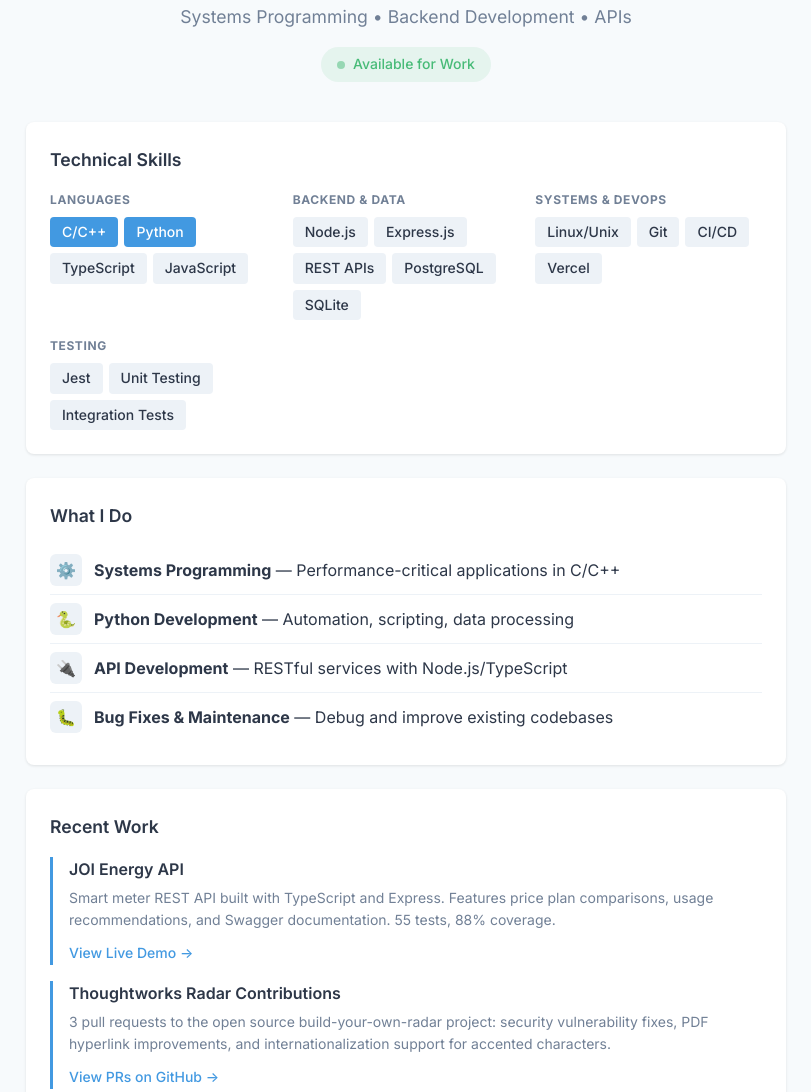
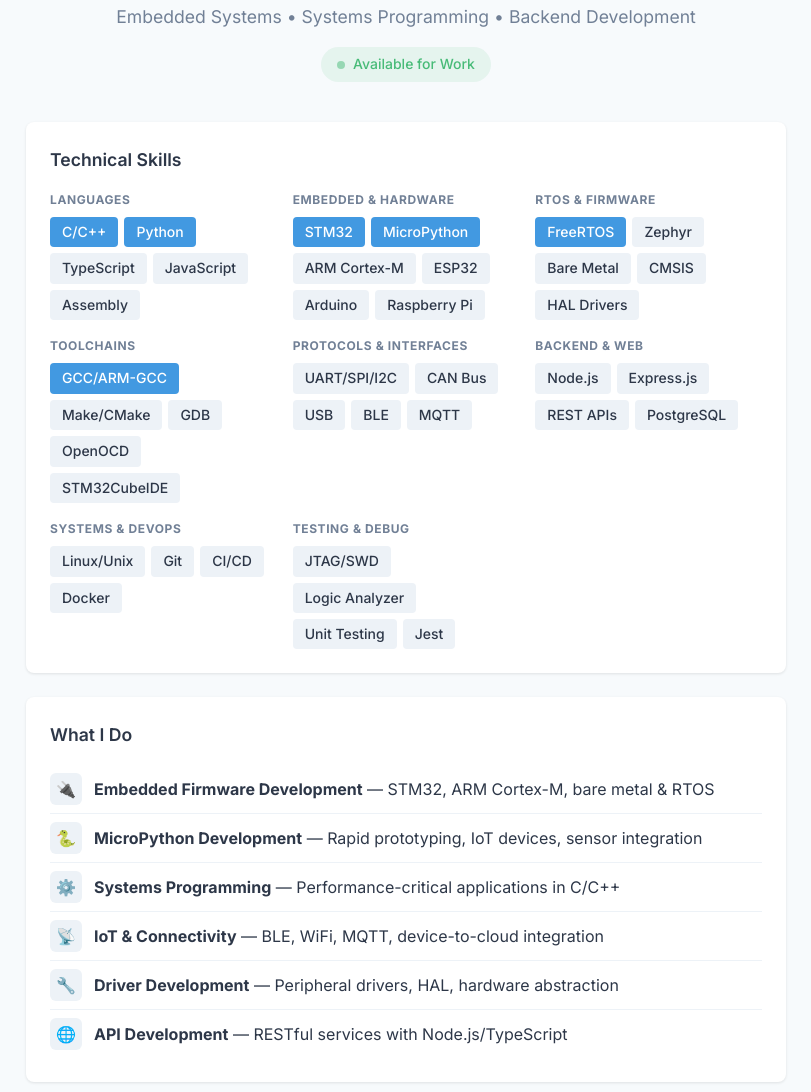
Before and after one commit to bob10042/joy-of-energy-typescript, a website: page public/hire.html in a window 1280 px wide. Shown: the part 236-1328 px from the top of the page, without its empty margins (234-1045 px from the left). Drawn offline with Linux system fonts and the light colour scheme.

Commit message:
Add embedded/microcontroller skills to hire page

```diff
--- a/public/hire.html
+++ b/public/hire.html
@@ -251,7 +251,7 @@
         <header>
             <div class="avatar">👨‍💻</div>
             <h1>Software Developer</h1>
-            <p class="tagline">Systems Programming • Backend Development • APIs</p>
+            <p class="tagline">Embedded Systems • Systems Programming • Backend Development</p>
             <span class="status">Available for Work</span>
         </header>
 
@@ -265,16 +265,57 @@
                         <span class="skill-tag primary">Python</span>
                         <span class="skill-tag">TypeScript</span>
                         <span class="skill-tag">JavaScript</span>
+                        <span class="skill-tag">Assembly</span>
                     </div>
                 </div>
                 <div class="skill-category">
-                    <h3>Backend & Data</h3>
+                    <h3>Embedded & Hardware</h3>
+                    <div class="skill-list">
+                        <span class="skill-tag primary">STM32</span>
+                        <span class="skill-tag primary">MicroPython</span>
+                        <span class="skill-tag">ARM Cortex-M</span>
+                        <span class="skill-tag">ESP32</span>
+                        <span class="skill-tag">Arduino</span>
+                        <span class="skill-tag">Raspberry Pi</span>
+                    </div>
+                </div>
+                <div class="skill-category">
+                    <h3>RTOS & Firmware</h3>
+                    <div class="skill-list">
+                        <span class="skill-tag primary">FreeRTOS</span>
+                        <span class="skill-tag">Zephyr</span>
+                        <span class="skill-tag">Bare Metal</span>
+                        <span class="skill-tag">CMSIS</span>
+                        <span class="skill-tag">HAL Drivers</span>
+                    </div>
+                </div>
+                <div class="skill-category">
+                    <h3>Toolchains</h3>
+                    <div class="skill-list">
+                        <span class="skill-tag primary">GCC/ARM-GCC</span>
+                        <span class="skill-tag">Make/CMake</span>
+                        <span class="skill-tag">GDB</span>
+                        <span class="skill-tag">OpenOCD</span>
+                        <span class="skill-tag">STM32CubeIDE</span>
+                    </div>
+                </div>
+                <div class="skill-category">
+                    <h3>Protocols & Interfaces</h3>
+                    <div class="skill-list">
+                        <span class="skill-tag">UART/SPI/I2C</span>
+                        <span class="skill-tag">CAN Bus</span>
+                        <span class="skill-tag">USB</span>
+                        <span class="skill-tag">BLE</span>
+                        <span class="skill-tag">MQTT</span>
+                    </div>
+                </div>
+                <div class="skill-category">
+                    <h3>Backend & Web</h3>
                     <div class="skill-list">
                         <span class="skill-tag">Node.js</span>
                         <span class="skill-tag">Express.js</span>
                         <span class="skill-tag">REST APIs</span>
                         <span class="skill-tag">PostgreSQL</span>
-                        <span class="skill-tag">SQLite</span>
                     </div>
                 </div>
                 <div class="skill-category">
@@ -283,15 +324,16 @@
                         <span class="skill-tag">Linux/Unix</span>
                         <span class="skill-tag">Git</span>
                         <span class="skill-tag">CI/CD</span>
-                        <span class="skill-tag">Vercel</span>
+                        <span class="skill-tag">Docker</span>
                     </div>
                 </div>
                 <div class="skill-category">
-                    <h3>Testing</h3>
+                    <h3>Testing & Debug</h3>
                     <div class="skill-list">
+                        <span class="skill-tag">JTAG/SWD</span>
+                        <span class="skill-tag">Logic Analyzer</span>
+                        <span class="skill-tag">Unit Testing</span>
                         <span class="skill-tag">Jest</span>
-                        <span class="skill-tag">Unit Testing</span>
-                        <span class="skill-tag">Integration Tests</span>
                     </div>
                 </div>
             </div>
@@ -301,27 +343,39 @@
             <h2>What I Do</h2>
             <ul class="services-list">
                 <li>
+                    <span class="icon">🔌</span>
+                    <div>
+                        <strong>Embedded Firmware Development</strong> — STM32, ARM Cortex-M, bare metal & RTOS
+                    </div>
+                </li>
+                <li>
+                    <span class="icon">🐍</span>
+                    <div>
+                        <strong>MicroPython Development</strong> — Rapid prototyping, IoT devices, sensor integration
+                    </div>
+                </li>
+                <li>
                     <span class="icon">⚙️</span>
                     <div>
                         <strong>Systems Programming</strong> — Performance-critical applications in C/C++
                     </div>
                 </li>
                 <li>
-                    <span class="icon">🐍</span>
+                    <span class="icon">📡</span>
                     <div>
-                        <strong>Python Development</strong> — Automation, scripting, data processing
+                        <strong>IoT & Connectivity</strong> — BLE, WiFi, MQTT, device-to-cloud integration
                     </div>
                 </li>
                 <li>
-                    <span class="icon">🔌</span>
+                    <span class="icon">🔧</span>
                     <div>
-                        <strong>API Development</strong> — RESTful services with Node.js/TypeScript
+                        <strong>Driver Development</strong> — Peripheral drivers, HAL, hardware abstraction
                     </div>
                 </li>
                 <li>
-                    <span class="icon">🐛</span>
+                    <span class="icon">🌐</span>
                     <div>
-                        <strong>Bug Fixes & Maintenance</strong> — Debug and improve existing codebases
+                        <strong>API Development</strong> — RESTful services with Node.js/TypeScript
                     </div>
                 </li>
             </ul>
```
